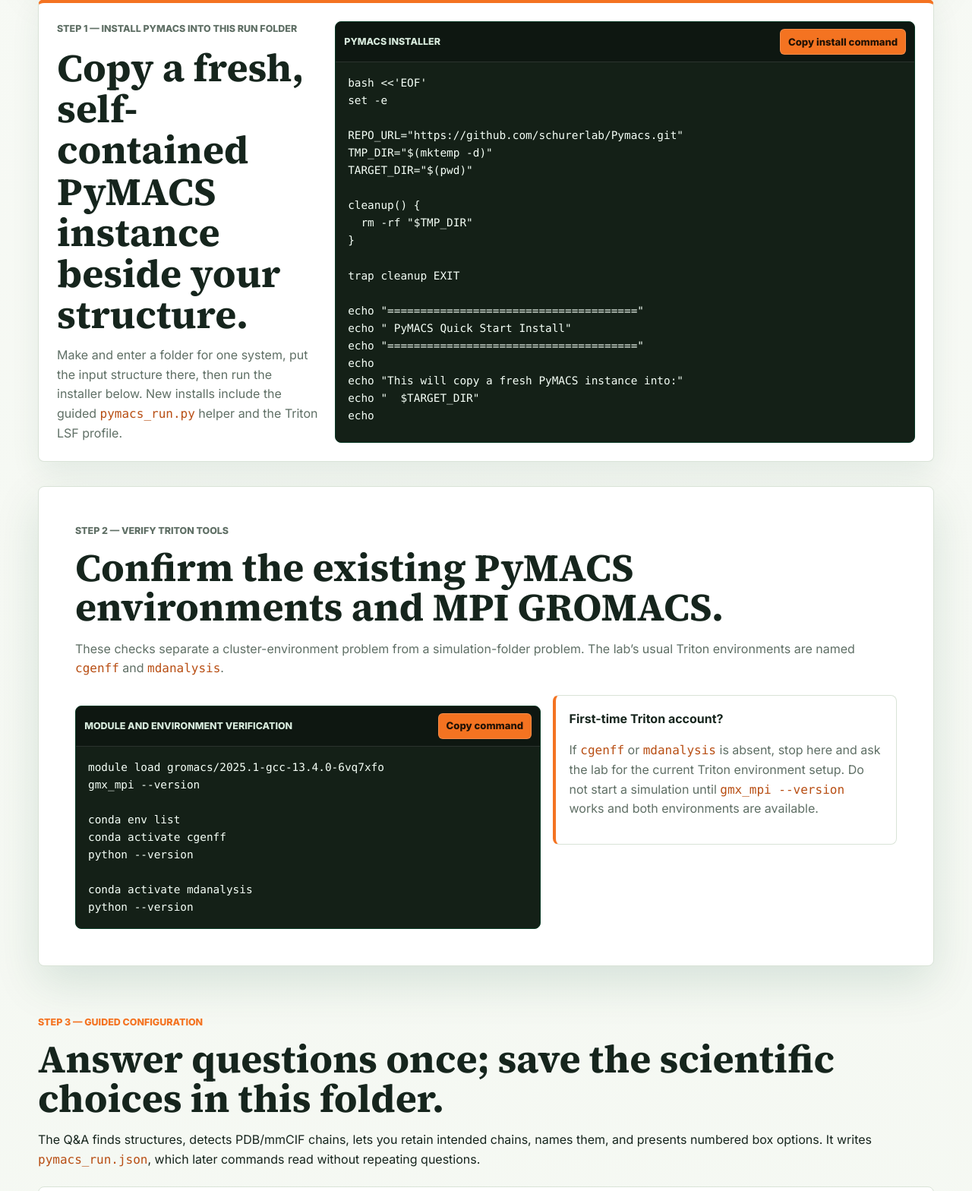
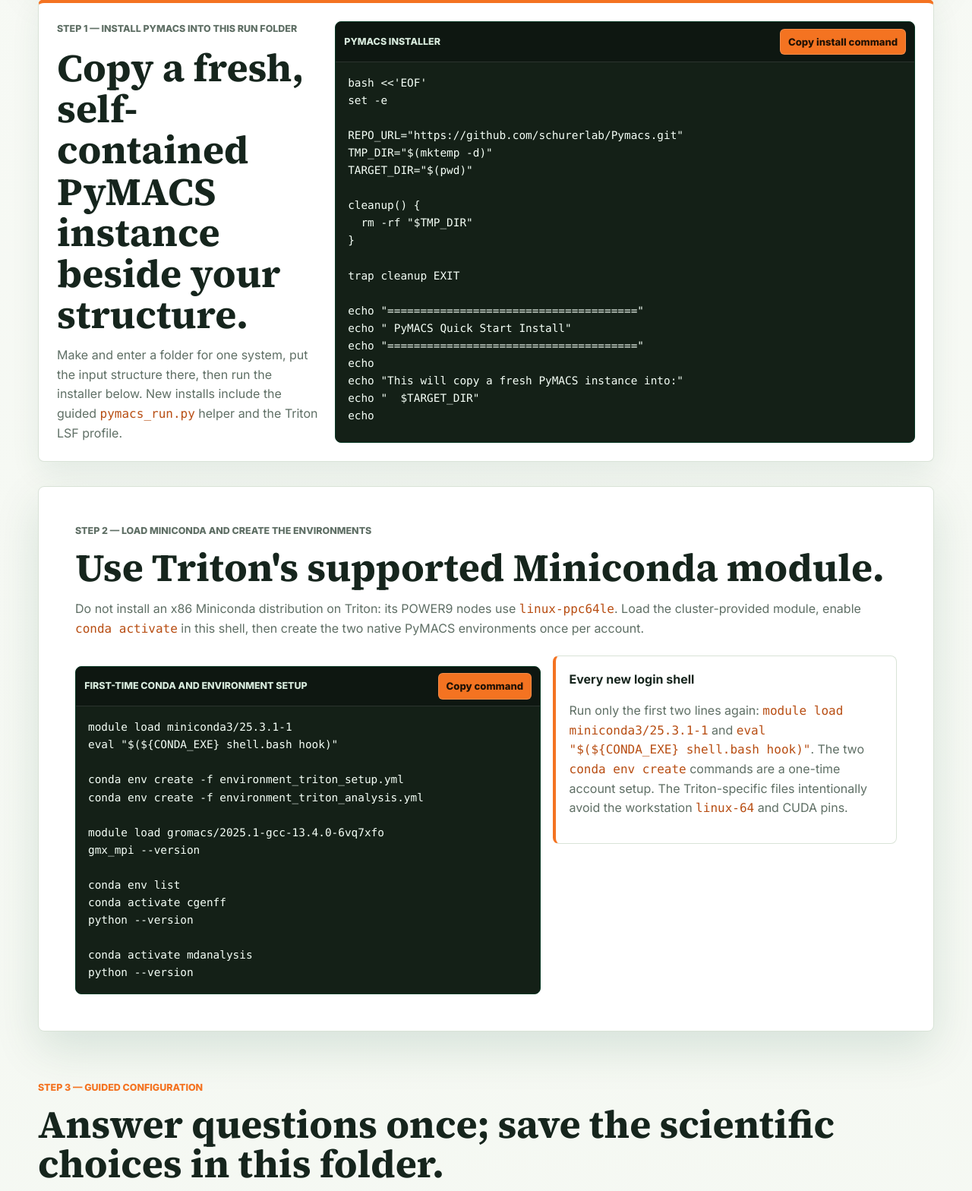
Before and after one commit to Joey305/pymacs-website, a Flask app: page /triton in a window 1280 px wide. Shown: the part 1523-3091 px from the top of the page at 76% size. Run offline with Flask 3, Linux system fonts and the light colour scheme.

Commit message:
Document Miniconda setup for PyMACS users

```diff
--- a/templates/triton.html
+++ b/templates/triton.html
@@ -28,9 +28,15 @@
 </section>
 
 <section class="band environment-band">
-  <div class="section-heading"><p class="eyebrow">Step 2 — Verify Triton tools</p><h2>Confirm the existing PyMACS environments and MPI GROMACS.</h2><p>These checks separate a cluster-environment problem from a simulation-folder problem. The lab’s usual Triton environments are named <code>cgenff</code> and <code>mdanalysis</code>.</p></div>
+  <div class="section-heading"><p class="eyebrow">Step 2 — Load Miniconda and create the environments</p><h2>Use Triton's supported Miniconda module.</h2><p>Do not install an x86 Miniconda distribution on Triton: its POWER9 nodes use <code>linux-ppc64le</code>. Load the cluster-provided module, enable <code>conda activate</code> in this shell, then create the two native PyMACS environments once per account.</p></div>
   <div class="environment-layout">
-    <div class="command-card"><div class="command-head"><span>Module and environment verification</span><button type="button" data-copy-command>Copy command</button></div><pre><code>module load gromacs/2025.1-gcc-13.4.0-6vq7xfo
+    <div class="command-card"><div class="command-head"><span>First-time Conda and environment setup</span><button type="button" data-copy-command>Copy command</button></div><pre><code>module load miniconda3/25.3.1-1
+eval "$(${CONDA_EXE} shell.bash hook)"
+
+conda env create -f environment_triton_setup.yml
+conda env create -f environment_triton_analysis.yml
+
+module load gromacs/2025.1-gcc-13.4.0-6vq7xfo
 gmx_mpi --version
 
 conda env list
@@ -39,7 +45,7 @@ python --version
 
 conda activate mdanalysis
 python --version</code></pre></div>
-    <div class="callout"><strong>First-time Triton account?</strong><p>If <code>cgenff</code> or <code>mdanalysis</code> is absent, stop here and ask the lab for the current Triton environment setup. Do not start a simulation until <code>gmx_mpi --version</code> works and both environments are available.</p></div>
+    <div class="callout"><strong>Every new login shell</strong><p>Run only the first two lines again: <code>module load miniconda3/25.3.1-1</code> and <code>eval "$(${CONDA_EXE} shell.bash hook)"</code>. The two <code>conda env create</code> commands are a one-time account setup. The Triton-specific files intentionally avoid the workstation <code>linux-64</code> and CUDA pins.</p></div>
   </div>
 </section>
 
@@ -83,8 +89,9 @@ tail -f mdrun.log</code></pre></div>
 </section>
 
 <section class="band">
-  <div class="section-heading"><p class="eyebrow">The whole Triton path</p><h2>One folder, six commands.</h2></div>
-  <div class="command-card command-card-large"><pre><code>python pymacs_run.py configure
+  <div class="section-heading"><p class="eyebrow">The whole Triton path</p><h2>One folder, seven commands.</h2></div>
+  <div class="command-card command-card-large"><pre><code>module load miniconda3/25.3.1-1 && eval "$(${CONDA_EXE} shell.bash hook)"
+python pymacs_run.py configure
 python pymacs_run.py validate
 conda activate cgenff && module load gromacs/2025.1-gcc-13.4.0-6vq7xfo
 python pymacs_run.py setup
```
Also changed, not shown: templates/getting_started.html (+21 -0 lines).
